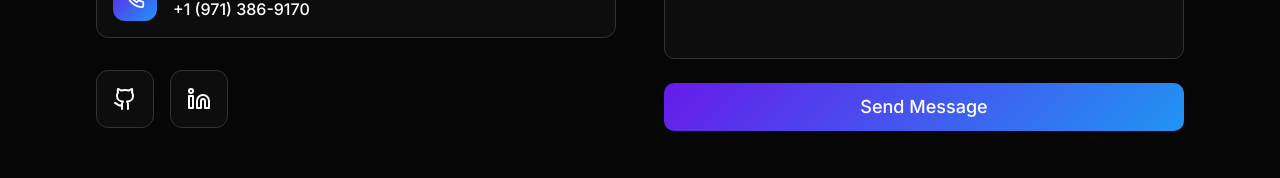
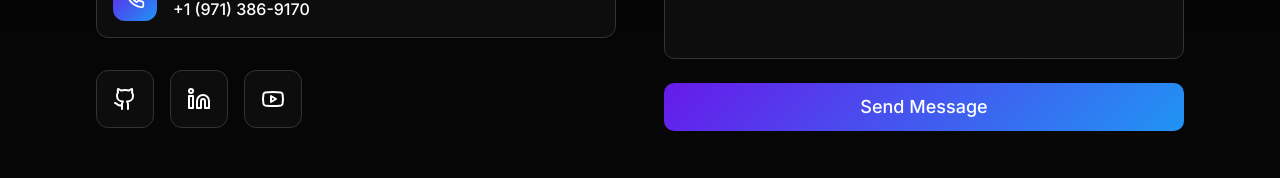
Before and after one commit to aumkarringe/artful-scroll-art, a React (Vite) app: page / in a window 1280 px wide. Shown: the part 4938-5116 px from the top of the page. Built offline with nearby package versions, Linux system fonts and the light colour scheme; the HTML template or start-up script is replaced by a standard one.

Commit message:
Add YouTube channel link

```diff
--- a/src/components/Contact.tsx
+++ b/src/components/Contact.tsx
@@ -1,5 +1,5 @@
 import { useState } from "react";
-import { Mail, Phone, Linkedin, Github } from "lucide-react";
+import { Mail, Phone, Linkedin, Github, Youtube } from "lucide-react";
 import { Button } from "@/components/ui/button";
 import { Input } from "@/components/ui/input";
 import { Textarea } from "@/components/ui/textarea";
@@ -99,6 +99,7 @@ export const Contact = () => {
                   target="_blank"
                   rel="noopener noreferrer"
                   className="p-4 bg-card border border-border rounded-xl hover:border-primary hover:shadow-glow transition-all duration-300"
+                  aria-label="GitHub"
                 >
                   <Github className="w-6 h-6" />
                 </a>
@@ -107,8 +108,18 @@ export const Contact = () => {
                   target="_blank"
                   rel="noopener noreferrer"
                   className="p-4 bg-card border border-border rounded-xl hover:border-primary hover:shadow-glow transition-all duration-300"
+                  aria-label="LinkedIn"
                 >
                   <Linkedin className="w-6 h-6" />
+                </a>
+                <a
+                  href="https://www.youtube.com/@AumkarR/videos"
+                  target="_blank"
+                  rel="noopener noreferrer"
+                  className="p-4 bg-card border border-border rounded-xl hover:border-primary hover:shadow-glow transition-all duration-300"
+                  aria-label="YouTube"
+                >
+                  <Youtube className="w-6 h-6" />
                 </a>
               </div>
             </div>
```
